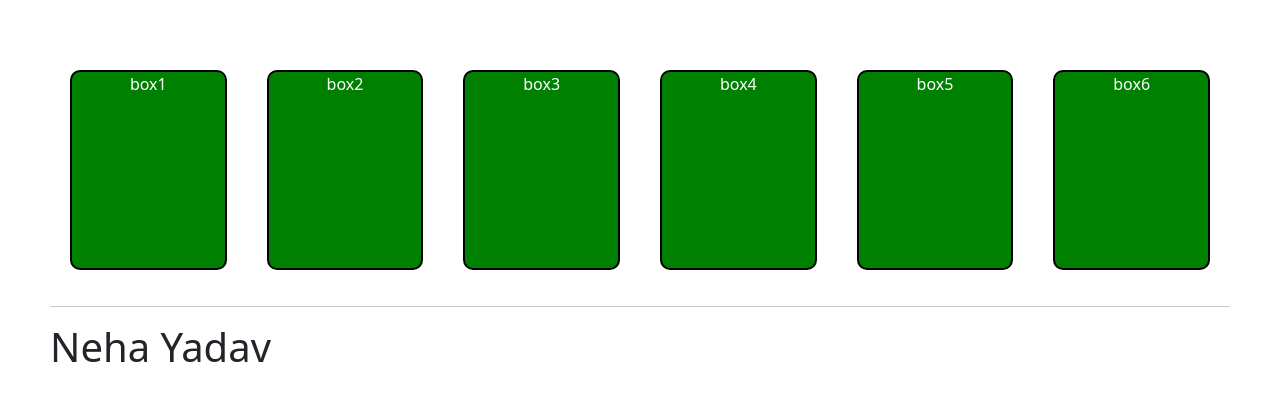
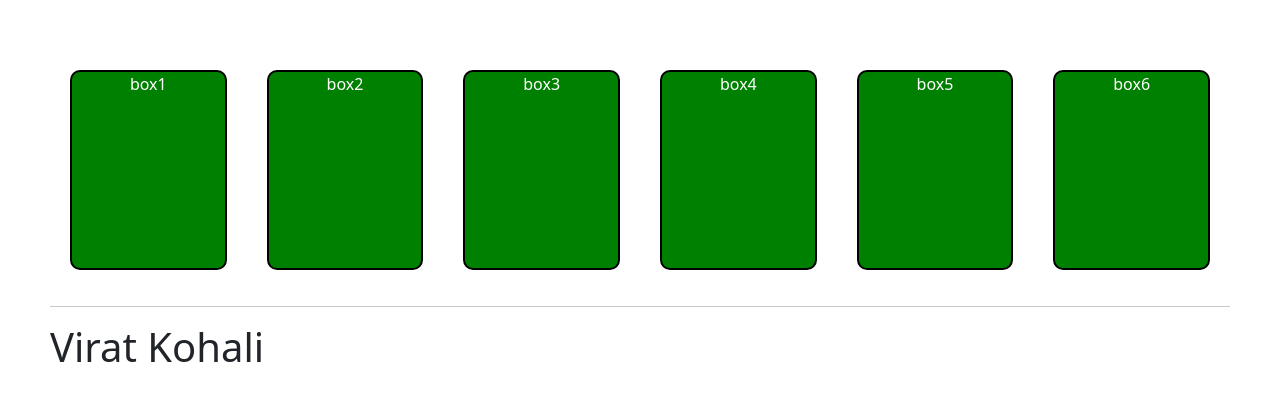
Before and after one commit to amanyadav16/react-repo, a React (Create React App) app: page / in a window 1280 px wide. Shown: the top 400 px of the page. Built offline with nearby package versions, Linux system fonts and the light colour scheme.

Commit message:
Text Changed

```diff
--- a/src/App.js
+++ b/src/App.js
@@ -20,7 +20,7 @@ function App() {
     <Box boxName={b6} />
     </div>
     <hr></hr>
-    <h1>Neha Yadav</h1>
+    <h1>Virat Kohali</h1>
    </>
   );
 }
```
